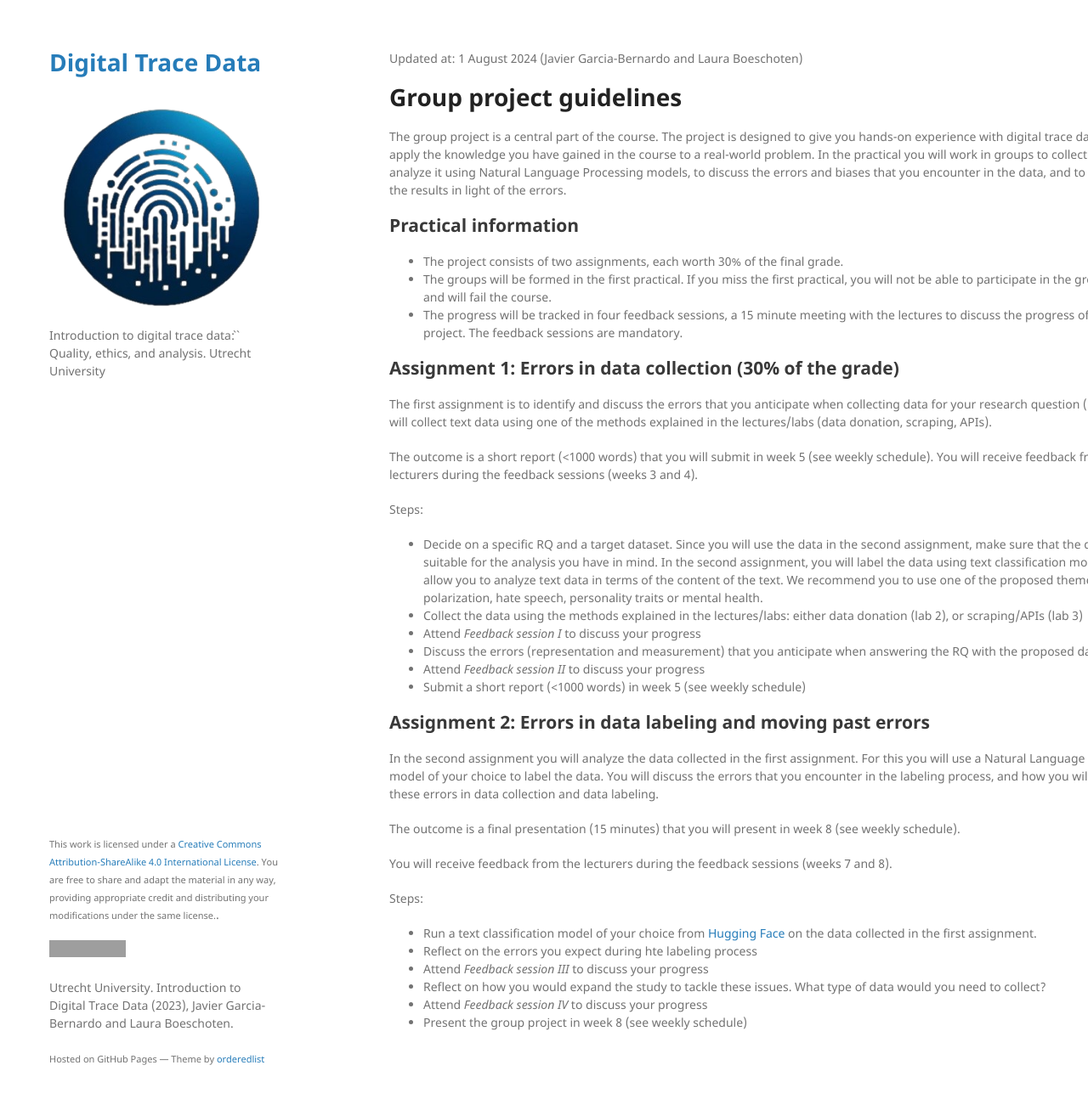
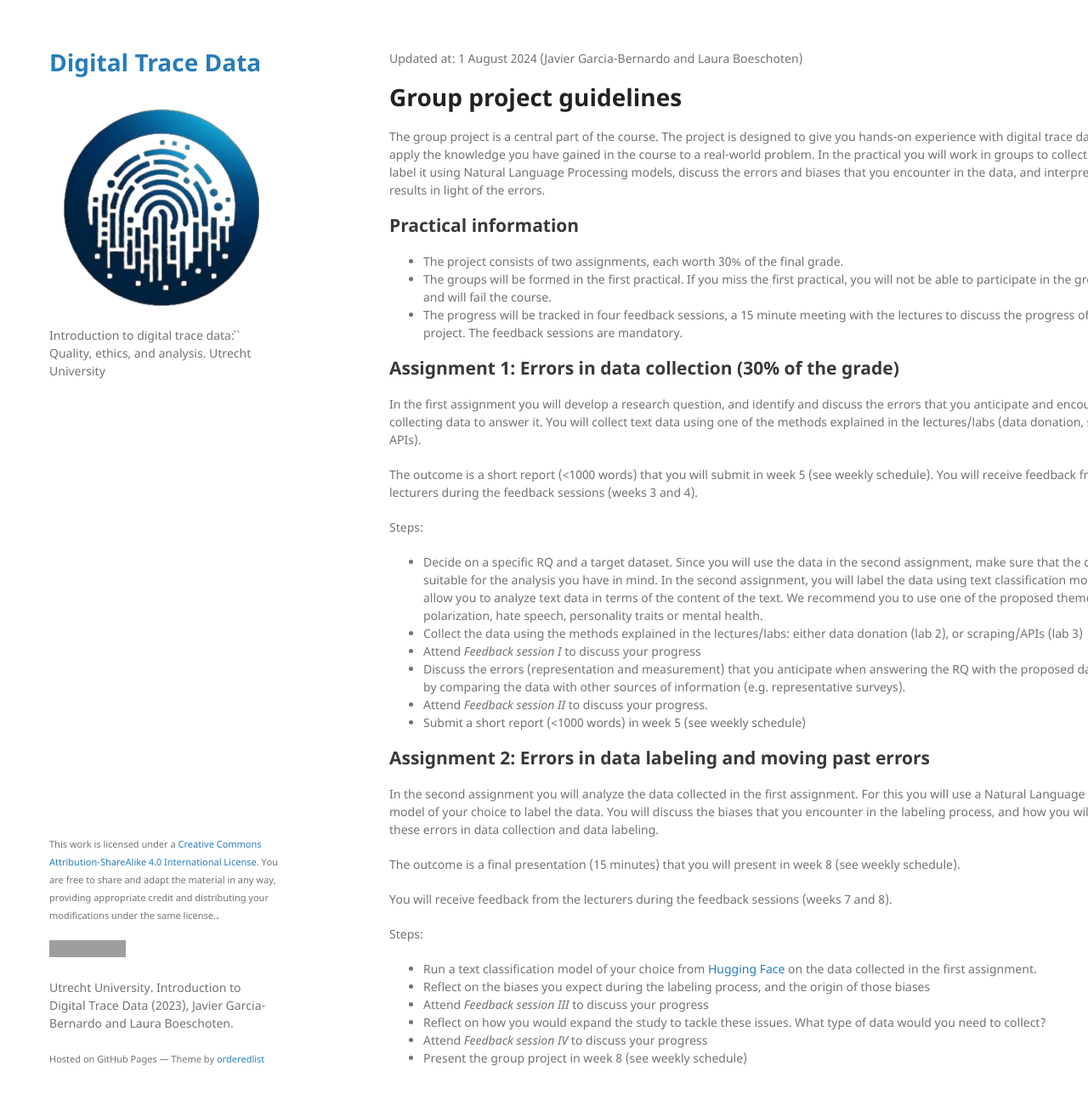
Before and after one commit to digitalTraceData/digitalTraceData.github.io, a Jekyll site: the page built from project.md, in a window 1280 px wide and 1326 px high. Shown: the top 1294 px of the window at 85% size. Built offline with Jekyll 4.4.1, drawn with Linux system fonts in a browser that asks for light colours; grey boxes are pictures that could not be loaded.

Commit message:
small update project

```diff
--- a/project.md
+++ b/project.md
@@ -5,8 +5,7 @@ author: Javier Garcia-Bernardo and Laura Boeschoten
 title: Group project guidelines
 ---
 
-The group project is a central part of the course. The project is designed to give you hands-on experience with digital trace data, and to apply the knowledge you have gained in the course to a real-world problem. In the practical you will work in groups to collect text data, analyze it using Natural Language Processing models, to discuss the errors and biases that you encounter in the data, and to interpret the results in light of the errors.
-
+The group project is a central part of the course. The project is designed to give you hands-on experience with digital trace data, and to apply the knowledge you have gained in the course to a real-world problem. In the practical you will work in groups to collect text data, label it using Natural Language Processing models, discuss the errors and biases that you encounter in the data, and interpret the results in light of the errors.
 
 
 ## Practical information
@@ -16,7 +15,7 @@ The group project is a central part of the course. The project is designed to gi
 
 
 ## Assignment 1: Errors in data collection (30% of the grade)
-The first assignment is to identify and discuss the errors that you anticipate when collecting data for your research question (RQ). You will collect text data using one of the methods explained in the lectures/labs (data donation, scraping, APIs).
+In the first assignment you will develop a research question, and identify and discuss the errors that you anticipate and encounter when collecting data to answer it. You will collect text data using one of the methods explained in the lectures/labs (data donation, scraping, APIs).
 
 The outcome is a short report (<1000 words) that you will submit in week 5 (see weekly schedule). You will receive feedback from the lecturers during the feedback sessions (weeks 3 and 4).
 
@@ -24,13 +23,13 @@ Steps:
 - Decide on a specific RQ and a target dataset. Since you will use the data in the second assignment, make sure that the data is suitable for the analysis you have in mind. In the second assignment, you will label the data using text classification models. These allow you to analyze text data in terms of the content of the text. We recommend you to use one of the proposed themes: political polarization, hate speech, personality traits or mental health.
 - Collect the data using the methods explained in the lectures/labs: either data donation (lab 2), or scraping/APIs (lab 3)
 - Attend _Feedback session I_ to discuss your progress
-- Discuss the errors (representation and measurement) that you anticipate when answering the RQ with the proposed data
-- Attend _Feedback session II_ to discuss your progress
+- Discuss the errors (representation and measurement) that you anticipate when answering the RQ with the proposed data, ideally by comparing the data with other sources of information (e.g. representative surveys).
+- Attend _Feedback session II_ to discuss your progress.
 - Submit a short report (<1000 words) in week 5 (see weekly schedule)
 
 
 ## Assignment 2: Errors in data labeling and moving past errors
-In the second assignment you will analyze the data collected in the first assignment. For this you will use a Natural Language Processing model of your choice to label the data. You will discuss the errors that you encounter in the labeling process, and how you will move past these errors in data collection and data labeling.
+In the second assignment you will analyze the data collected in the first assignment. For this you will use a Natural Language Processing model of your choice to label the data. You will discuss the biases that you encounter in the labeling process, and how you will move past these errors in data collection and data labeling.
 
 The outcome is a final presentation (15 minutes) that you will present in week 8 (see weekly schedule).
 
@@ -38,7 +37,7 @@ You will receive feedback from the lecturers during the feedback sessions (weeks
 
 Steps:
 - Run a text classification model of your choice from [Hugging Face](https://huggingface.co/models) on the data collected in the first assignment.
-- Reflect on the errors you expect during hte labeling process
+- Reflect on the biases you expect during the labeling process, and the origin of those biases
 - Attend _Feedback session III_ to discuss your progress
 - Reflect on how you would expand the study to tackle these issues. What type of data would you need to collect?
 - Attend _Feedback session IV_ to discuss your progress
```
